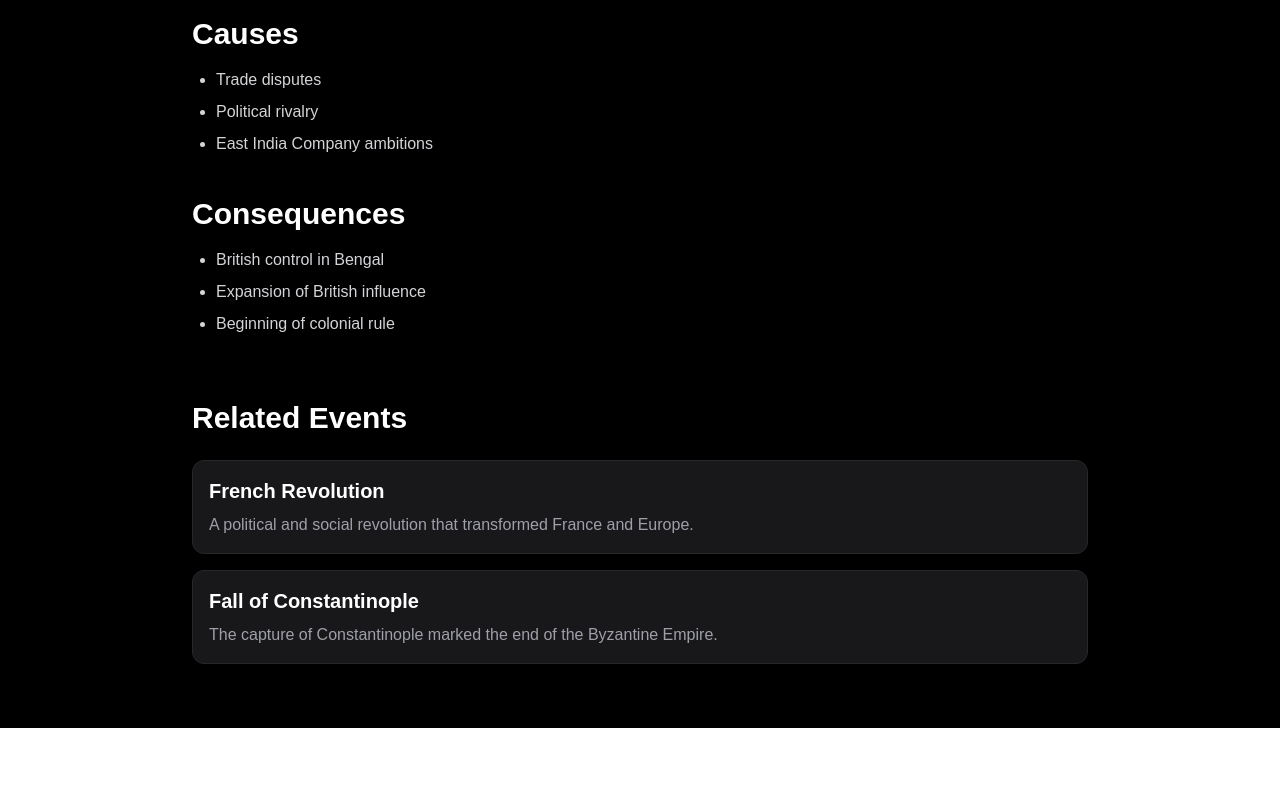
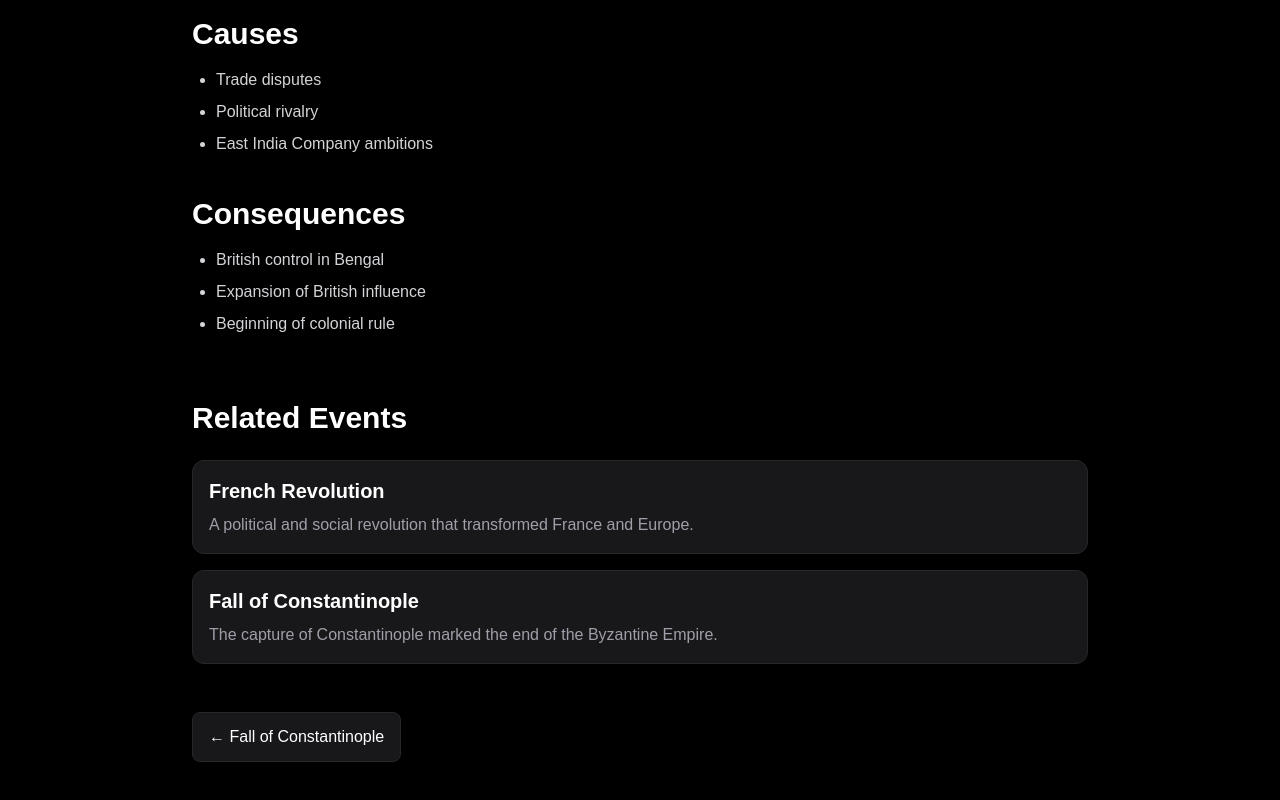
Before and after one commit to amanzisaar/amazing-historical-events, a Next.js app: page /events/battle-of-plassey in a window 1280 px wide. Shown: the part 1392-2192 px from the top of the page. Before the commit the page ends 2120 px from the top, so only its background shows below. Built offline with nearby package versions, Linux system fonts and the light colour scheme.

Commit message:
Add event navigation

```diff
--- a/app/events/[slug]/page.tsx
+++ b/app/events/[slug]/page.tsx
@@ -2,6 +2,7 @@ import { events } from "../../../data/events";
 import Image from "next/image";
 import SaveEventButton from "../../../components/SaveEventButton";
 import RelatedEvents from "../../../components/RelatedEvents";
+import EventNavigation from "../../../components/EventNavigation";
 type EventPageProps = {
   params: Promise<{
     slug: string;
@@ -88,6 +89,7 @@ export default async function EventPage({ params }: EventPageProps) {
           </ul>
         </section>
         <RelatedEvents currentSlug={event.slug} />
+        <EventNavigation currentSlug={event.slug} />
       </div>
     </main>
   );
--- /dev/null
+++ b/components/EventNavigation.tsx
@@ -0,0 +1,50 @@
+import Link from "next/link";
+import { events } from "../data/events";
+
+type Props = {
+  currentSlug: string;
+};
+
+export default function EventNavigation({
+  currentSlug,
+}: Props) {
+  const currentIndex = events.findIndex(
+    (event) => event.slug === currentSlug
+  );
+
+  const previousEvent =
+    currentIndex > 0
+      ? events[currentIndex - 1]
+      : null;
+
+  const nextEvent =
+    currentIndex < events.length - 1
+      ? events[currentIndex + 1]
+      : null;
+
+  return (
+    <div className="mt-12 flex justify-between">
+      {previousEvent ? (
+        <Link
+          href={`/events/${previousEvent.slug}`}
+          className="rounded-lg border border-zinc-800 bg-zinc-900 px-4 py-3 hover:border-blue-500"
+        >
+          ← {previousEvent.title}
+        </Link>
+      ) : (
+        <div></div>
+      )}
+
+      {nextEvent ? (
+        <Link
+          href={`/events/${nextEvent.slug}`}
+          className="rounded-lg border border-zinc-800 bg-zinc-900 px-4 py-3 hover:border-blue-500"
+        >
+          {nextEvent.title} →
+        </Link>
+      ) : (
+        <div></div>
+      )}
+    </div>
+  );
+}
```
